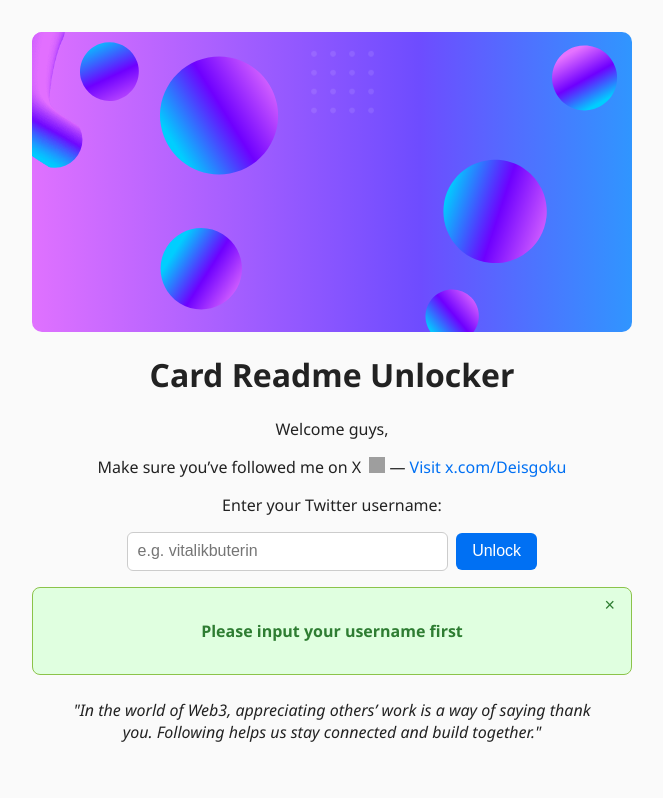
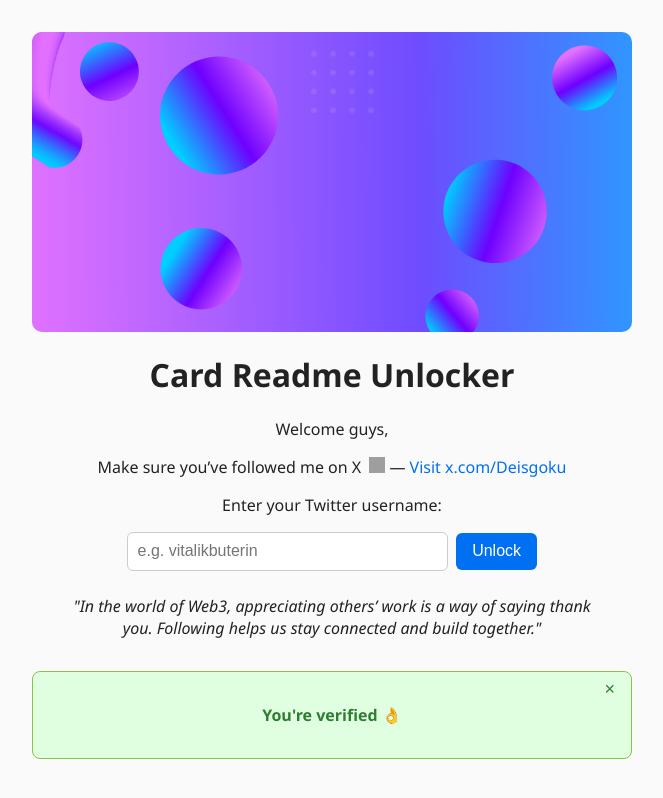
Before and after one commit to deisgoku/crypto-price-readme, a Next.js app: page /unlock in a window 1280 px wide. Both pictures are taken after a click on the button "Unlock". Shown: the whole page, without its empty margins (308-971 px from the left). Built offline with nearby package versions, Linux system fonts and the light colour scheme; grey boxes are pictures that could not be loaded.

Commit message:
Update unlock.jsx

```diff
--- a/pages/unlock.jsx
+++ b/pages/unlock.jsx
@@ -1,47 +1,27 @@
-import { useState } from 'react';
-import dynamic from 'next/dynamic';
-import Head from 'next/head';
+import { useState } from 'react'
+import dynamic from 'next/dynamic'
+import Head from 'next/head'
 
-const Lottie = dynamic(() => import('lottie-react'), { ssr: false });
-import bgAnimation from '../public/bg-lottie.json';
+const Lottie = dynamic(() => import('lottie-react'), { ssr: false })
+import bgAnimation from '../public/bg-lottie.json'
 
 export default function Unlock() {
-  const [username, setUsername] = useState('');
-  const [loading, setLoading] = useState(false);
-  const [popup, setPopup] = useState({ show: false, message: '' });
+  const [loading, setLoading] = useState(false)
+  const [showBox, setShowBox] = useState(false)
 
-  const handleUnlock = async () => {
-    if (username.trim() === '') {
-      return setPopup({ show: true, message: 'Please input your username first' });
-    }
-
-    setLoading(true);
-    try {
-      const res = await fetch('/api/follow-check', {
-        method: 'POST',
-        headers: { 'Content-Type': 'application/json' },
-        body: JSON.stringify({ username }),
-      });
-      const data = await res.json();
-
-      if (data.exists) {
-        setPopup({ show: true, message: 'Username already exist!' });
-      } else {
-        setPopup({ show: true, message: 'You are newest and verified okay 👌' });
-      }
-    } catch (err) {
-      setPopup({ show: true, message: 'Something went wrong!' });
-    } finally {
-      setLoading(false);
-    }
-  };
+  const handleUnlock = () => {
+    setLoading(true)
+    setTimeout(() => {
+      setLoading(false)
+      setShowBox(true)
+    }, 2000) // 2 detik delay
+  }
 
   return (
     <>
       <Head>
         <title>Card Readme Unlocker</title>
       </Head>
-
       <div className="unlock-container">
         <div className="lottie-bg">
           <Lottie animationData={bgAnimation} loop autoplay />
@@ -72,28 +52,26 @@ export default function Unlock() {
             id="username"
             className="unlock-input"
             placeholder="e.g. vitalikbuterin"
-            value={username}
-            onChange={(e) => setUsername(e.target.value)}
           />
           <button className="unlock-button" onClick={handleUnlock} disabled={loading}>
             {loading ? <span className="loader"></span> : 'Unlock'}
           </button>
         </div>
 
-        {popup.show && (
-          <div className="verify-box" style={{ marginTop: '1rem' }}>
-            <button className="close-btn" onClick={() => setPopup({ ...popup, show: false })}>
-              ×
-            </button>
-            <p>{popup.message}</p>
-          </div>
-        )}
-
         <blockquote style={{ marginTop: '1.5rem', fontStyle: 'italic' }}>
           "In the world of Web3, appreciating others’ work is a way of saying thank you.
           Following helps us stay connected and build together."
         </blockquote>
+
+        {showBox && (
+          <div className="verify-box">
+            <button className="close-btn" onClick={() => setShowBox(false)}>
+              ×
+            </button>
+            <p>You're verified 👌</p>
+          </div>
+        )}
       </div>
     </>
-  );
+  )
 }
```
